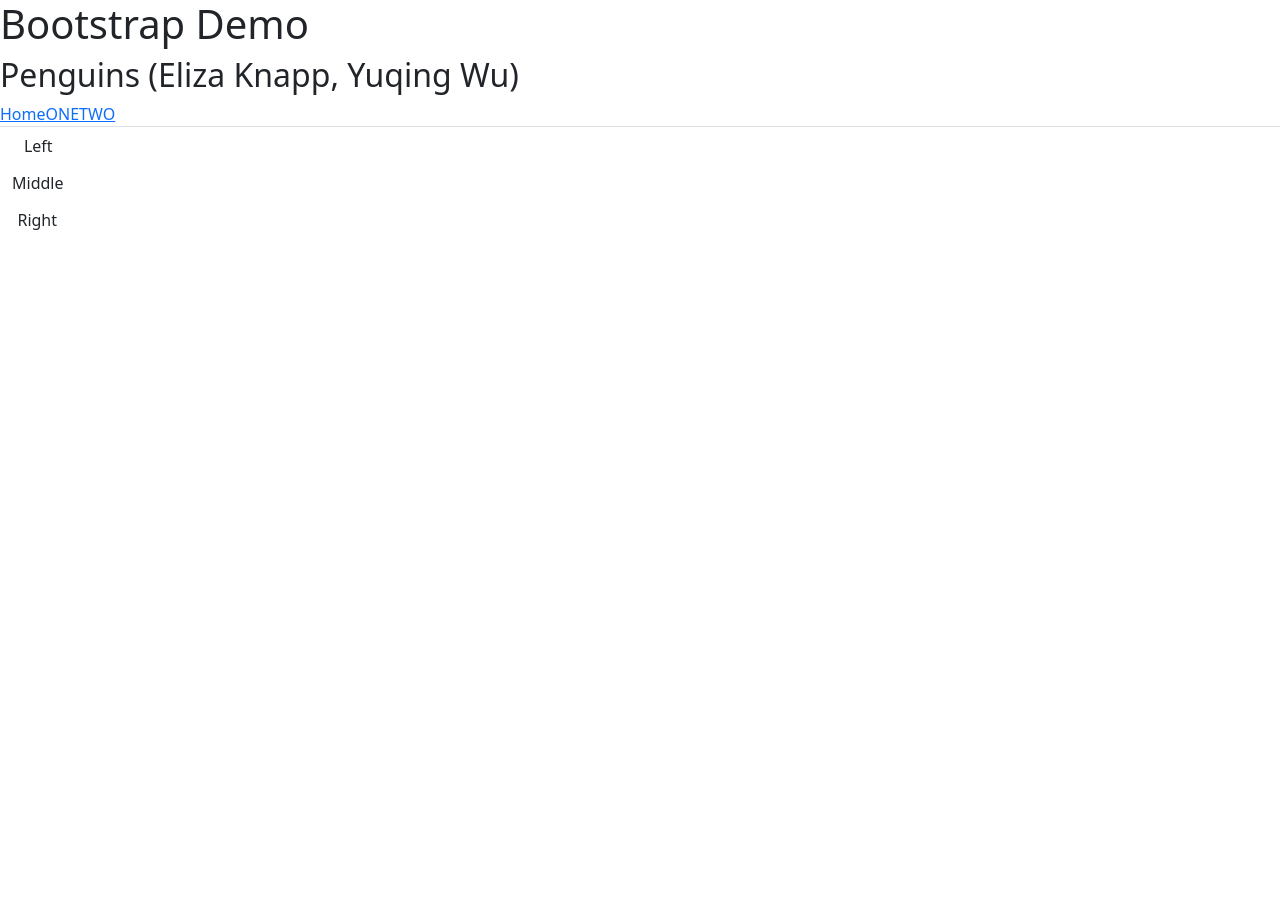
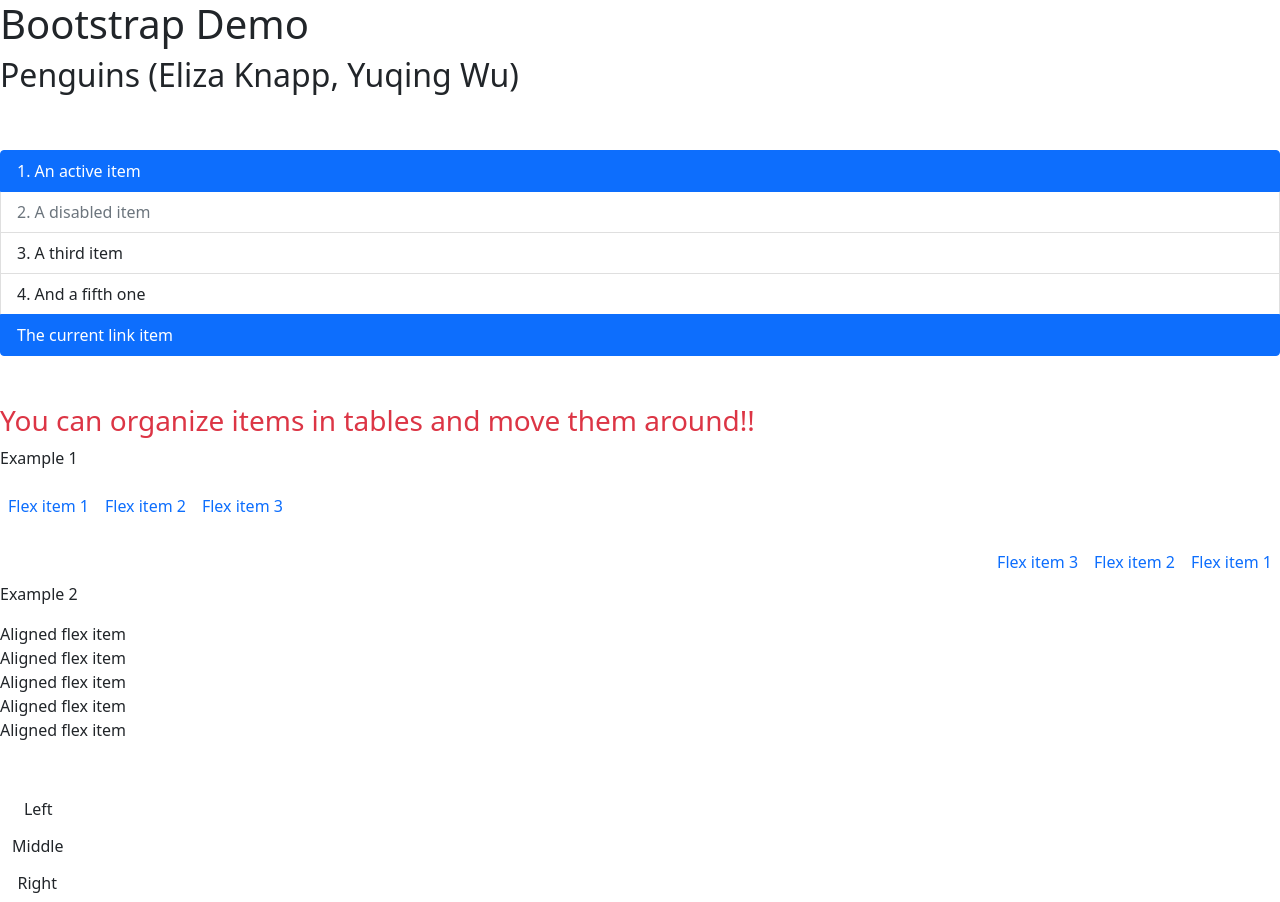
Before and after one commit to Lia-Nelson/workshop-repo, a plain HTML site: page 22_bt_penguins_elizaK-yuqingW/index.html in a window 1280 px wide. Before the commit the page ends 800 px from the top, so only its background shows below. Drawn offline with nearby package versions, Linux system fonts and the light colour scheme.

Commit message:
some more stuff

```diff
--- a/22_bt_penguins_elizaK-yuqingW/index.html
+++ b/22_bt_penguins_elizaK-yuqingW/index.html
@@ -9,6 +9,11 @@ K22 -- Who Does Frame Work For?
 <html>
 
 <head>
+    <!-- Required meta tags -->
+    <meta charset="utf-8">
+    <meta name="viewport" content="width=device-width, initial-scale=1">
+    <script src="https://cdn.jsdelivr.net/npm/bootstrap@5.1.3/dist/js/bootstrap.bundle.min.js" integrity="sha384-ka7Sk0Gln4gmtz2MlQnikT1wXgYsOg+OMhuP+IlRH9sENBO0LRn5q+8nbTov4+1p" crossorigin="anonymous"></script>
+
     <link href="https://cdn.jsdelivr.net/npm/bootstrap@5.1.3/dist/css/bootstrap.min.css" rel="stylesheet" integrity="sha384-1BmE4kWBq78iYhFldvKuhfTAU6auU8tT94WrHftjDbrCEXSU1oBoqyl2QvZ6jIW3" crossorigin="anonymous">
     <title>Bootstrap!</title>
 </head>
@@ -17,14 +22,48 @@ K22 -- Who Does Frame Work For?
     <h1>Bootstrap Demo</h1>
     <h2>Penguins (Eliza Knapp, Yuqing Wu)</h2>
 
-    <ul class="nav nav-tabs">
-      <li class="active">
-        <a href="#">Home </a>
-      </li>
-      <li><a href="#">ONE </a></li>
-      <li><a href="#">TWO </a></li>
+    <br>
+    <br>
+
+    <ul class="list-group list-group-numbered">
+      <li class="list-group-item active" aria-current="true">An active item</li>
+      <li class="list-group-item disabled" aria-disabled="true">A disabled item</li>
+      <li class="list-group-item">A third item</li>
+      <li class="list-group-item">And a fifth one</li>
+      <a href="#" class="list-group-item list-group-item-action active" aria-current="true">
+        The current link item
+      </a>
     </ul>
 
+    <br>
+    <br>
+
+    <h3 class="text-danger" >You can organize items in tables and move them around!!</h3>
+
+    <p>Example 1</p>
+    <div class="d-flex flex-row bd-highlight mb-3 text-primary">
+      <div class="p-2 bd-highlight">Flex item 1</div>
+      <div class="p-2 bd-highlight">Flex item 2</div>
+      <div class="p-2 bd-highlight">Flex item 3</div>
+    </div>
+    <div class="d-flex flex-row-reverse bd-highlight text-primary">
+      <div class="p-2 bd-highlight">Flex item 1</div>
+      <div class="p-2 bd-highlight">Flex item 2</div>
+      <div class="p-2 bd-highlight">Flex item 3</div>
+    </div>
+
+    <p>Example 2</p>
+    <div>
+      <div class="align-self-start">Aligned flex item</div>
+      <div class="align-self-end">Aligned flex item</div>
+      <div class="align-self-center">Aligned flex item</div>
+      <div class="align-self-baseline">Aligned flex item</div>
+      <div class="align-self-stretch">Aligned flex item</div>
+    </div>
+
+
+    <br>
+    <br>
 
     <div class="btn-group btn-group-vertical">
       <button class="btn">Left</button>
```
Also changed, not shown: 22_bt_penguins_elizaK-yuqingW/notes.txt.
